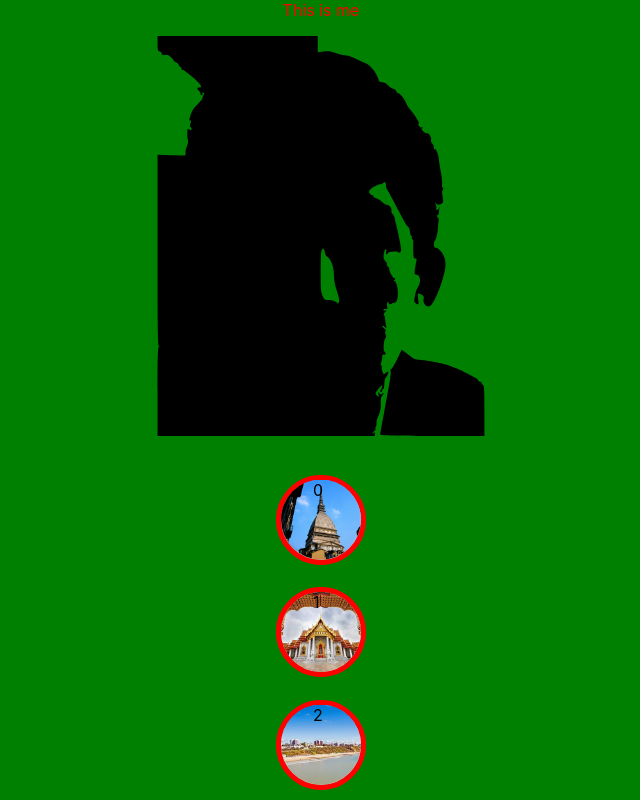
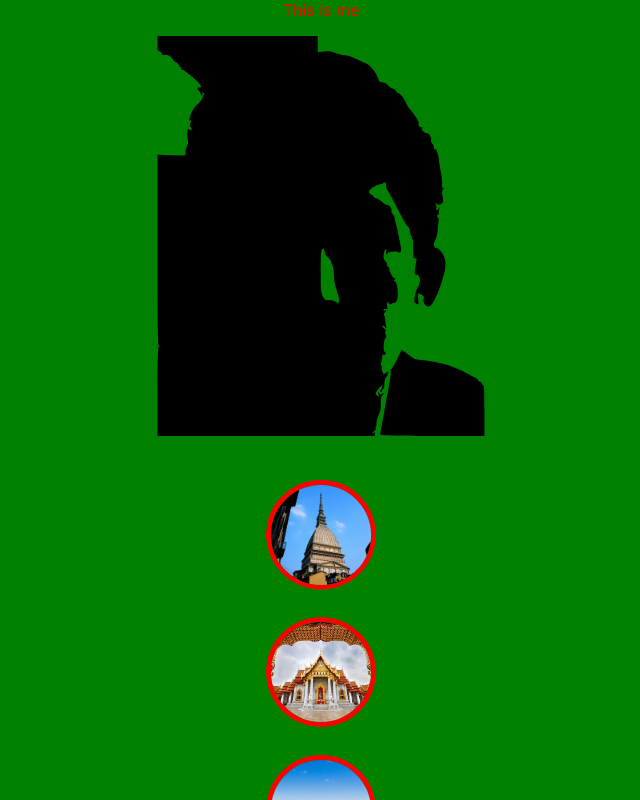
Before and after one commit to Mv35/react-website, a React (Create React App) app in the folder website/: page / in a window 1280 px wide. Shown: the top 800 px of the page, without its empty margins (319-959 px from the left). Built offline with nearby package versions, Linux system fonts and the light colour scheme.

Commit message:
LifeGoals component semplification

```diff
--- a/website/src/App.js
+++ b/website/src/App.js
@@ -25,7 +25,7 @@ const App = () => {
     <MainBody>
       <MainWrapper>
         This is me <ProfilePicture></ProfilePicture>
-        <div>{LifeGoals()}</div>
+        <div className="LifeGoalsDiv">{LifeGoals()}</div>
         <DownloadPdfButton>click me</DownloadPdfButton>
       </MainWrapper>
     </MainBody>
--- a/website/src/App.styled.js
+++ b/website/src/App.styled.js
@@ -12,6 +12,7 @@ const MainWrapper = styled.div`
   height: 100%;
   color: red;
   flex-grow: 1;
+  justify-content: center;
 `;
 
 export { MainWrapper, MainBody };
--- a/website/src/Components/LifeGoalsIcons/LifeGoalsIcons.js
+++ b/website/src/Components/LifeGoalsIcons/LifeGoalsIcons.js
@@ -1,19 +1,12 @@
 import React from "react";
 
-import {
-  LifeGoalsPictureWrapper,
-  LifeGoalsPictureWrapperText,
-  LifeGoalPicture,
-} from "./LifeGoalsIcons.styled";
+import { LifeGoalPicture } from "./LifeGoalsIcons.styled";
 
 const LifeGoalsIcon = (props) => {
   // this.setState = { first: 1, second: 2 };
   console.log("props", props);
   return props.name % 2 !== 10 ? (
-    <LifeGoalsPictureWrapper>
-      <LifeGoalPicture src={props.src} alt={props.alt}></LifeGoalPicture>
-      <LifeGoalsPictureWrapperText>{props.name}</LifeGoalsPictureWrapperText>
-    </LifeGoalsPictureWrapper>
+    <LifeGoalPicture src={props.src} alt={props.alt}></LifeGoalPicture>
   ) : (
     <></>
   );
--- a/website/src/Components/LifeGoalsIcons/LifeGoalsIcons.styled.js
+++ b/website/src/Components/LifeGoalsIcons/LifeGoalsIcons.styled.js
@@ -1,38 +1,15 @@
 import styled from "styled-components";
 
-const LifeGoalsPictureWrapper = styled.span`
-  height: 10vh;
-  width: 10vh;
-  background-color: #bbb;
+const LifeGoalPicture = styled.img`
+  height: 100px;
+  width: 100px;
   border: 5px solid red;
   border-radius: 50%;
-  display: flex;
-  position: relative;
-  flex-grow: 1;
-  float: top;
-  margin-bottom: 25%;
-  margin-top: 25%;
-`;
-
-const LifeGoalsPictureWrapperText = styled.div`
-  color: black;
-  top: 0%;
-  left: 40%;
-  position: absolute;
-  display: flex;
-  flex-grow: 1;
-`;
-
-const LifeGoalPicture = styled.img`
-  height: 100%;
-  width: 100%;
   clip-path: circle(50% at 50% 50%);
   display: flex;
   flex-grow: 1;
+  margin-top: 25%;
+  margin-bottom: 25%;
 `;
 
-export {
-  LifeGoalsPictureWrapper,
-  LifeGoalsPictureWrapperText,
-  LifeGoalPicture,
-};
+export { LifeGoalPicture };
```
